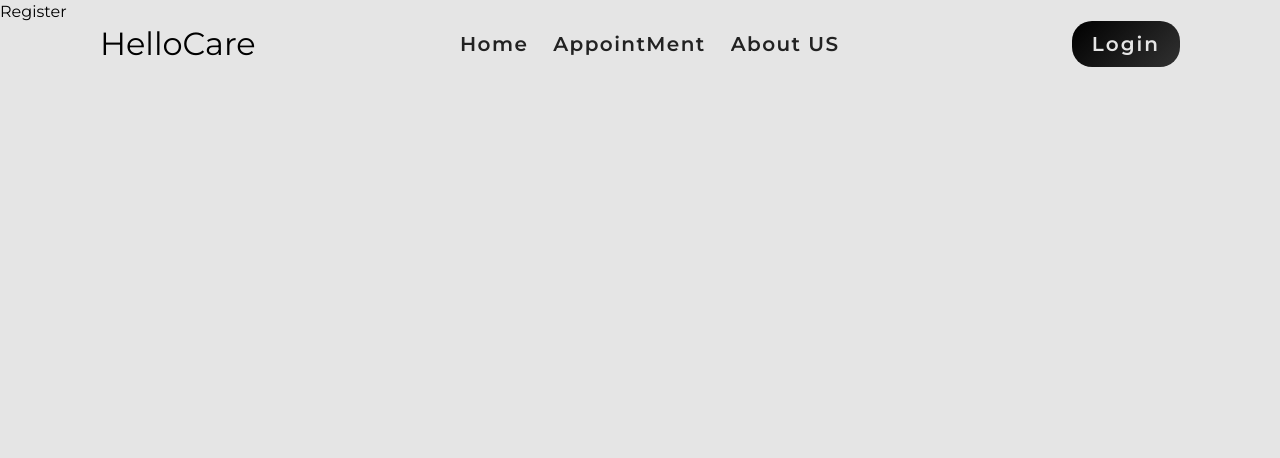
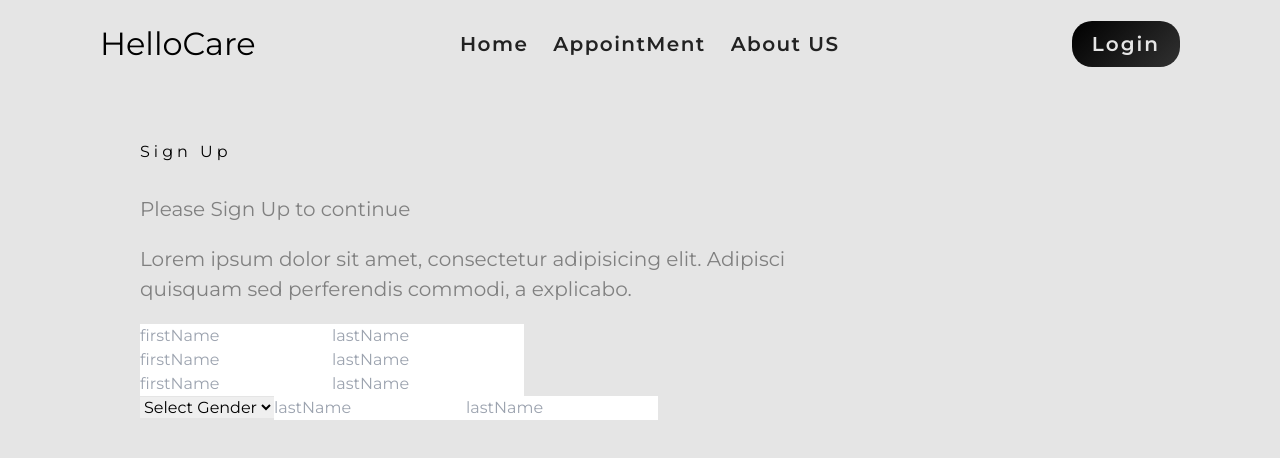
Before and after one commit to dhuruv0003/Doctor-Application-Management-FrontEnd, a React (Vite) app: page /register in a window 1280 px wide. Shown: the top 458 px of the page. Built offline with nearby package versions, Linux system fonts and the light colour scheme.

Commit message:
new commit

```diff
--- a/src/Pages/Register.jsx
+++ b/src/Pages/Register.jsx
@@ -1,7 +1,60 @@
-import React from 'react'
+import React, { useContext, useRef } from 'react'
+import { AppContext } from '../Context/AppContext'
+import { Navigate, useMatch, useNavigate } from 'react-router-dom';
 
 export const Register = () => {
+  const { isAuthenticated, setIsAuthenticated } = useContext(AppContext);
+  const firstnameRef = useRef();
+  const lastnameRef = useRef();
+  const emailRef = useRef();
+  const phoneRef = useRef();
+  const nicref = useRef();
+  const dobref = useRef();
+  const genderref = useRef();
+  const passwordref = useRef();
+  const confpassref = useRef();
+
+  const navigate = useNavigate();
+
+  const handleRegister = async (e) => {
+    e.preventDefault();
+
+  }
+
+  if (isAuthenticated) {
+    return <Navigate to='/' />
+  }
+
   return (
-    <div>Register</div>
+    <div className='container form-component register-form'>
+      <h2>Sign Up</h2>
+      <p>Please Sign Up to continue</p>
+      <p>Lorem ipsum dolor sit amet, consectetur adipisicing elit. Adipisci quisquam sed perferendis commodi, a explicabo.</p>
+      <div className="">
+        <input type="text" ref={firstnameRef} placeholder='firstName'/>
+        <input type="text" ref={lastnameRef} placeholder='lastName'/>
+      </div>
+      <div className="">
+        <input type="text" ref={emailRef} placeholder='firstName'/>
+        <input type="text" ref={phoneRef} placeholder='lastName'/>
+      </div>
+      <div className="">
+        <input type="text" ref={nicref} placeholder='firstName'/>
+        <input type="text" ref={dobref} placeholder='lastName'/>
+      </div>
+      <div className="">
+        <select ref={genderref} >
+          <option >Select Gender</option>
+          <option >Male</option>
+          <option >Female</option>
+          <option >Others</option>
+        </select>
+        <input type="text" ref={passwordref} placeholder='lastName'/>
+        <input type="text" ref={confpassref} placeholder='lastName'/>
+      </div>
+      <div className="">
+
+      </div>
+    </div>
   )
 }
```
